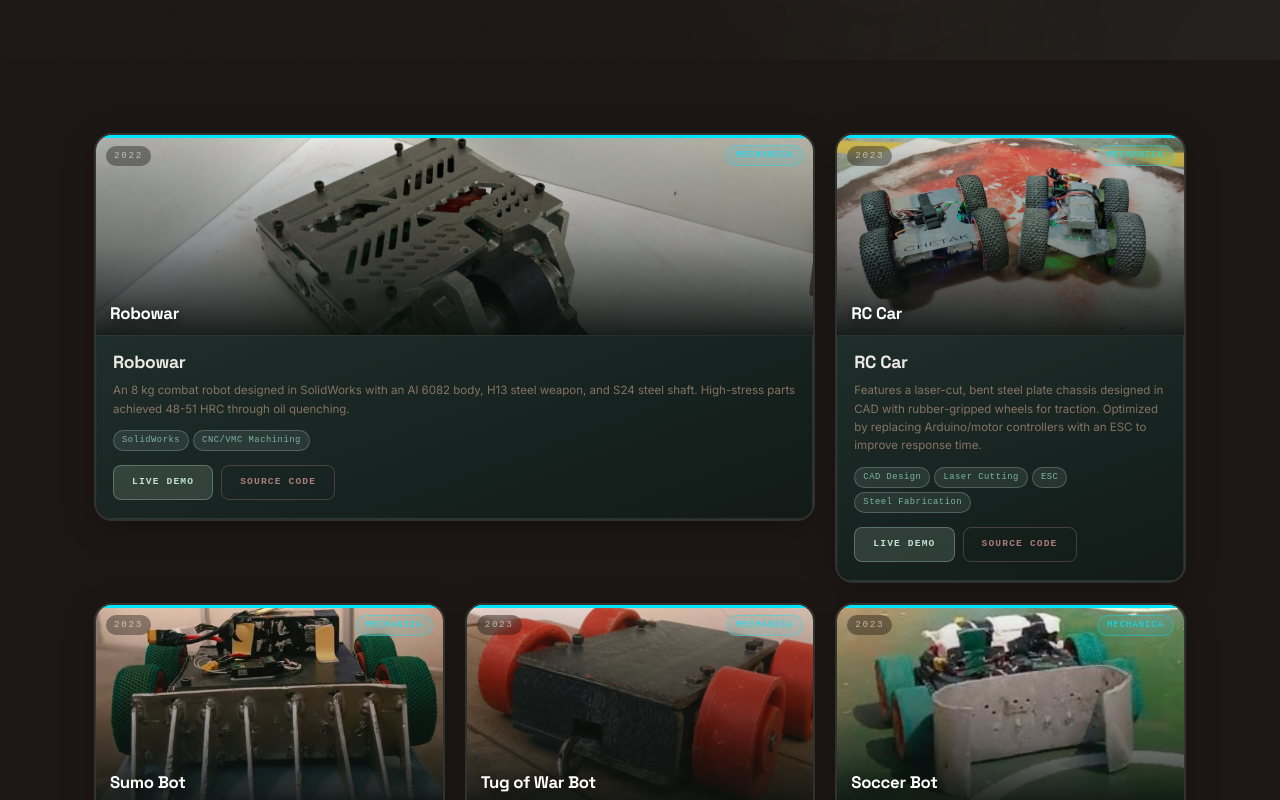
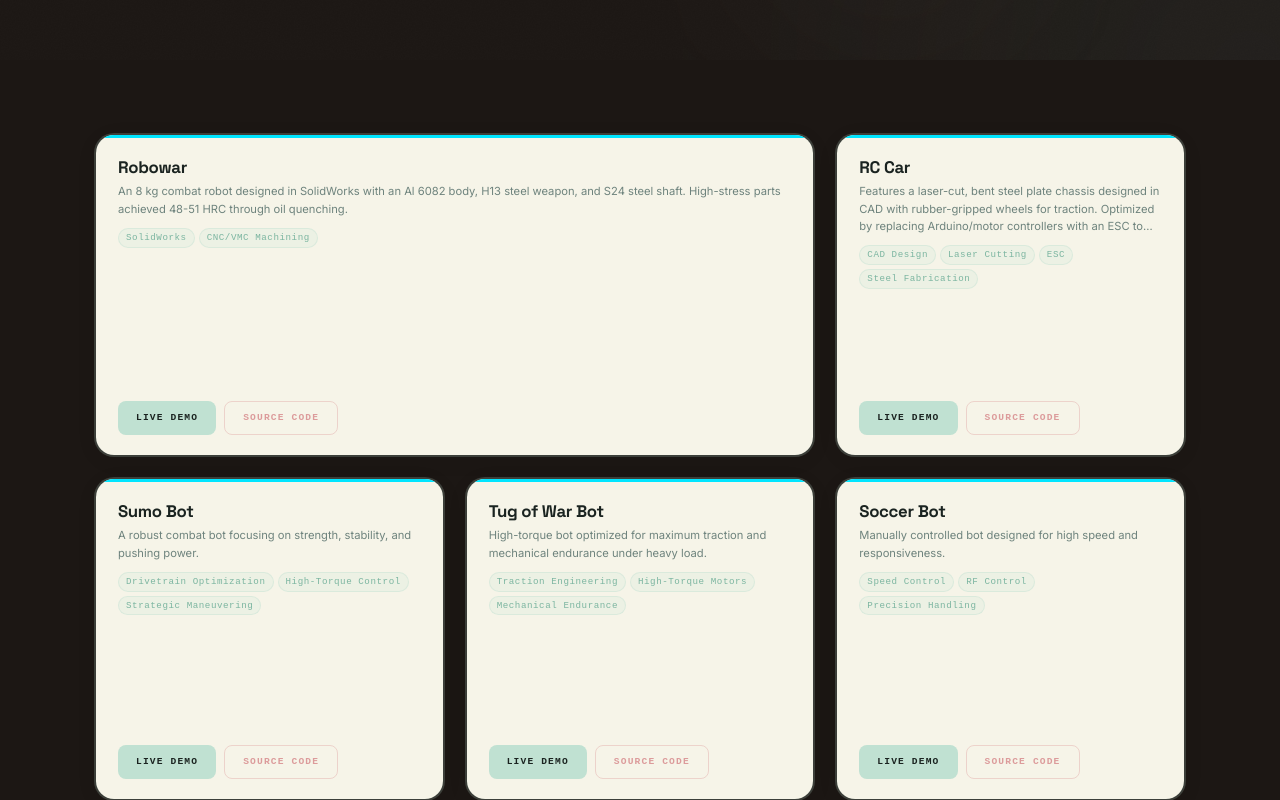
Before and after one commit to sswayam935-ai/RAVCLUB.IN, a Next.js app: page /projects in a window 1280 px wide. Shown: the part 740-1540 px from the top of the page. Built offline with nearby package versions, Linux system fonts and the light colour scheme.

Commit message:
fix: project cards now show full-bleed images with gradient overlay and title

```diff
--- a/src/app/projects/ProjectCard.module.css
+++ b/src/app/projects/ProjectCard.module.css
@@ -4,19 +4,21 @@
   position: relative;
   width: 100%;
   min-height: 320px;
+  background-color: #0E1C18;
   border-radius: 18px;
+  display: flex;
+  align-items: center;
+  justify-content: center;
   overflow: hidden;
   perspective: 1000px;
-  box-shadow: 0 0 0 2px rgba(192, 225, 210, 0.15), 0 8px 32px rgba(0, 0, 0, 0.25);
-  transition: transform 0.5s cubic-bezier(0.175, 0.885, 0.32, 1.275),
-              box-shadow 0.5s ease;
-  cursor: pointer;
-  background-color: #1a2320;
+  box-shadow: 0 0 0 2px rgba(192, 225, 210, 0.2), 0 4px 24px rgba(26, 35, 32, 0.05);
+  transition: all 0.6s cubic-bezier(0.175, 0.885, 0.32, 1.275);
+  cursor: default;
 }
 
 .card:hover {
-  transform: scale(1.025);
-  box-shadow: 0 0 0 2px rgba(192, 225, 210, 0.45), 0 24px 64px rgba(0, 0, 0, 0.45);
+  transform: scale(1.02);
+  box-shadow: 0 0 0 2px rgba(192, 225, 210, 0.5), 0 20px 56px rgba(26, 35, 32, 0.1);
 }
 
 /* ── Colored top accent ── */
@@ -27,21 +29,28 @@
   right: 0;
   height: 3px;
   border-radius: 18px 18px 0 0;
-  opacity: 0.8;
+  opacity: 0.65;
   transition: opacity 0.4s ease;
-  z-index: 5;
+  z-index: 3;
 }
 
 .card:hover .colorBar {
   opacity: 1;
 }
 
-/* ── Front face — full-bleed image ── */
+/* ── Front face ── */
 .cardFront {
   position: absolute;
   inset: 0;
+  display: flex;
+  flex-direction: column;
+  align-items: flex-start;
+  justify-content: flex-end;
+  padding: 0;
   z-index: 1;
-  transition: opacity 0.35s ease;
+  transition: opacity 0.25s ease;
+  overflow: hidden;
+  border-radius: inherit;
 }
 
 .card:hover .cardFront {
@@ -49,113 +58,61 @@
   pointer-events: none;
 }
 
-/* ── Image fill — covers the entire front ── */
-.imageWrap {
-  position: absolute;
-  inset: 0;
-  width: 100%;
-  height: 100%;
-}
-
-.projectImage {
-  width: 100%;
-  height: 100%;
-  object-fit: cover;
-  object-position: center;
-  display: block;
-  transition: transform 0.6s ease;
-}
-
-.card:hover .projectImage {
-  transform: scale(1.06);
-}
-
-/* Fallback when no image */
-.imageFallback {
-  position: absolute;
-  inset: 0;
-  display: flex;
-  align-items: center;
-  justify-content: center;
-  background: linear-gradient(135deg, #1a2320 0%, #2c3e38 100%);
-}
-
-/* ── Gradient overlay — bottom label area ── */
-.imageOverlay {
-  position: absolute;
-  inset: 0;
-  background: linear-gradient(
-    to top,
-    rgba(10, 16, 14, 0.92) 0%,
-    rgba(10, 16, 14, 0.4) 45%,
-    transparent 100%
-  );
-  z-index: 2;
-}
-
-/* ── Meta row — top badges ── */
 .metaRow {
   position: absolute;
-  top: 14px;
-  left: 14px;
-  right: 14px;
+  top: 16px;
+  left: 16px;
+  right: 16px;
   display: flex;
   justify-content: space-between;
   align-items: center;
-  z-index: 3;
 }
 
 .yearBadge {
   font-family: var(--font-mono);
-  font-size: 0.58rem;
+  font-size: 0.6rem;
   letter-spacing: 0.18em;
-  color: rgba(255, 255, 255, 0.55);
-  background: rgba(0, 0, 0, 0.35);
-  padding: 3px 8px;
-  border-radius: 100px;
-  backdrop-filter: blur(6px);
+  color: rgba(26, 35, 32, 0.28);
 }
 
 .categoryBadge {
   font-family: var(--font-mono);
-  font-size: 0.55rem;
+  font-size: 0.58rem;
   letter-spacing: 0.12em;
   text-transform: uppercase;
   padding: 3px 9px;
   border-radius: 100px;
   border: 1px solid;
-  backdrop-filter: blur(6px);
 }
 
-/* ── Title block — bottom of front ── */
-.frontBottom {
-  position: absolute;
-  bottom: 0;
-  left: 0;
-  right: 0;
-  padding: 16px 18px;
-  z-index: 3;
-  display: flex;
-  flex-direction: column;
-  gap: 4px;
+.icon {
+  width: 48px;
+  height: 48px;
+  fill: rgba(26, 35, 32, 0.18);
+  transition: all 0.5s cubic-bezier(0.175, 0.885, 0.32, 1.275);
+}
+
+.card:hover .icon {
+  transform: scale(0);
+  opacity: 0;
 }
 
 .frontTitle {
   margin: 0;
   font-family: var(--font-display);
-  font-weight: 800;
-  font-size: 1.05rem;
-  color: #ffffff;
-  letter-spacing: -0.02em;
-  line-height: 1.2;
-  text-shadow: 0 2px 8px rgba(0,0,0,0.6);
+  font-weight: 700;
+  font-size: 0.92rem;
+  color: rgba(26, 35, 32, 0.55);
+  text-align: center;
+  letter-spacing: -0.01em;
+  line-height: 1.3;
 }
 
 .liveDot {
   font-family: var(--font-mono);
-  font-size: 0.55rem;
+  font-size: 0.6rem;
   color: #7BB5A0;
-  letter-spacing: 0.12em;
+  letter-spacing: 0.1em;
 }
 
 /* ── Back face — flips up from bottom on hover ── */
@@ -164,16 +121,14 @@
   inset: 0;
   padding: 22px 22px 20px;
   box-sizing: border-box;
-  background: linear-gradient(160deg, #1e2e2a 0%, #111a17 100%);
-  border: 1px solid rgba(192, 225, 210, 0.08);
+  background-color: #F6F4E8;
   transform: rotateX(-90deg);
   transform-origin: bottom;
-  transition: all 0.55s cubic-bezier(0.175, 0.885, 0.32, 1.275);
+  transition: all 0.6s cubic-bezier(0.175, 0.885, 0.32, 1.275);
   display: flex;
   flex-direction: column;
   justify-content: space-between;
-  z-index: 4;
-  border-radius: 18px;
+  z-index: 2;
 }
 
 .card:hover .cardContent {
@@ -181,23 +136,23 @@
 }
 
 .cardTitle {
-  margin: 0 0 8px 0;
+  margin: 0 0 6px 0;
   font-family: var(--font-display);
-  font-size: 1.1rem;
-  color: #EDE9E6;
-  font-weight: 800;
+  font-size: 1.05rem;
+  color: #1A2320;
+  font-weight: 700;
   letter-spacing: -0.02em;
   line-height: 1.2;
 }
 
 .cardDescription {
-  margin: 0 0 12px 0;
+  margin: 0 0 10px 0;
   font-family: var(--font-body);
-  font-size: 0.72rem;
-  color: rgba(154, 128, 112, 0.85);
-  line-height: 1.6;
+  font-size: 0.7rem;
+  color: #6E837D;
+  line-height: 1.55;
   display: -webkit-box;
-  -webkit-line-clamp: 4;
+  -webkit-line-clamp: 3;
   -webkit-box-orient: vertical;
   overflow: hidden;
 }
@@ -206,16 +161,16 @@
   display: flex;
   flex-wrap: wrap;
   gap: 4px;
-  margin-bottom: 14px;
+  margin-bottom: 12px;
 }
 
 .techTag {
   font-family: var(--font-mono);
-  font-size: 0.55rem;
-  padding: 3px 8px;
+  font-size: 0.575rem;
+  padding: 2px 7px;
   border-radius: 100px;
-  background: rgba(192, 225, 210, 0.1);
-  border: 1px solid rgba(192, 225, 210, 0.25);
+  background: rgba(192, 225, 210, 0.18);
+  border: 1px solid rgba(192, 225, 210, 0.42);
   color: #7BB5A0;
   letter-spacing: 0.06em;
   white-space: nowrap;
@@ -230,118 +185,57 @@
 .cardButton {
   padding: 9px 18px;
   border-radius: 8px;
-  background: rgba(192, 225, 210, 0.15);
-  border: 1px solid rgba(192, 225, 210, 0.3);
-  color: #C0E1D2;
+  background: #C0E1D2;
+  border: none;
+  color: #1A2320;
   font-family: var(--font-mono);
   font-size: 0.6rem;
   letter-spacing: 0.12em;
   text-transform: uppercase;
   font-weight: 700;
   cursor: pointer;
-  transition: background 0.25s ease, color 0.25s ease, border-color 0.25s ease;
+  transition: background 0.25s ease, color 0.25s ease;
 }
 
 .cardButton:hover {
   background: #7BB5A0;
-  border-color: #7BB5A0;
-  color: #0e1a16;
+  color: #F6F4E8;
 }
 
 .secondary {
   background: transparent;
-  color: rgba(220, 155, 155, 0.75);
-  border: 1px solid rgba(220, 155, 155, 0.25);
+  color: #DC9B9B;
+  border: 1px solid rgba(220, 155, 155, 0.38);
 }
 
 .secondary:hover {
-  background: rgba(220, 155, 155, 0.12);
-  color: #DC9B9B;
-  border-color: rgba(220, 155, 155, 0.5);
+  background: rgba(220, 155, 155, 0.1);
+  color: #BA6B6B;
 }
 
-/* ─── Touch / Mobile — completely restructure away from flip mechanic ─── */
-/*
- * On touch screens the 3D flip never fires.
- * We switch the card to a normal-flow flexbox column:
- *   top: fixed-height image block (cardFront)
- *   bottom: content block (cardContent) — no transforms, in normal flow
- * This eliminates the overlap/collapse caused by stacked absolute divs.
- */
+/* ─── Touch device overrides (@media hover: none) ─── */
+/* On touch screens the 3D flip never fires.
+   We skip the flip entirely: always show cardContent, always hide cardFront. */
+
 @media (hover: none) {
-  /* Card becomes a flex column, auto height */
-  .card {
-    min-height: unset;
-    overflow: visible;
-    perspective: none;
-    display: flex;
-    flex-direction: column;
-    border-radius: 16px;
-    overflow: hidden; /* re-apply just for border-radius clipping */
-  }
-
+  /* Tap feedback */
   .card:active {
     transform: scale(0.98);
   }
 
-  /* Front: fixed-height image strip at top — in normal flow */
-  .cardFront {
-    position: relative;
-    inset: unset;
-    height: 200px;
-    flex-shrink: 0;
-    opacity: 1 !important;
-    pointer-events: auto !important;
-    z-index: 1;
+  /* Always show back face */
+  .cardContent {
+    transform: rotateX(0deg);
   }
 
-  /* imageWrap fills the cardFront height */
-  .imageWrap {
-    position: absolute;
-    inset: 0;
+  /* Always hide front face */
+  .cardFront {
+    opacity: 0;
+    pointer-events: none;
   }
 
-  /* metaRow stays absolute inside cardFront — that's fine */
-  .metaRow {
-    position: absolute;
-    top: 10px;
-    left: 10px;
-    right: 10px;
-    z-index: 3;
-  }
-
-  /* frontBottom stays absolute inside cardFront */
-  .frontBottom {
-    position: absolute;
-    bottom: 0;
-    left: 0;
-    right: 0;
-    z-index: 3;
-    padding: 12px 14px;
-  }
-
-  /* Content block: normal flow below the image */
-  .cardContent {
-    position: relative;
-    inset: unset;
-    transform: none !important;
-    transform-origin: unset;
-    border-radius: 0;
-    border-top: 1px solid rgba(192, 225, 210, 0.1);
-    padding: 16px 16px 18px;
-    flex: 1;
-    z-index: 2;
-  }
-
-  /* colorBar stays on top */
+  /* Always show color bar at full opacity */
   .colorBar {
-    position: absolute;
-    z-index: 5;
     opacity: 1;
   }
-
-  /* Loosen description line clamp on mobile */
-  .cardDescription {
-    -webkit-line-clamp: 5;
-  }
 }
--- a/src/app/projects/page.tsx
+++ b/src/app/projects/page.tsx
@@ -31,30 +31,41 @@ function ProjectCard({ project, index }: { project: Project; index: number }) {
 
         {/* ── Front — full-bleed image ── */}
         <div className={s.cardFront}>
-          {/* Full-bleed image */}
-          <div className={s.imageWrap}>
-            {project.image ? (
+          {/* Full-bleed project image */}
+          {project.image && (
             // eslint-disable-next-line @next/next/no-img-element
             <img
               src={project.image}
               alt={project.title}
-                className={s.projectImage}
+              style={{
+                position: "absolute",
+                inset: 0,
+                width: "100%",
+                height: "100%",
+                objectFit: "cover",
+                objectPosition: "center",
+                display: "block",
+                borderRadius: "inherit",
+              }}
             />
-            ) : (
-              <div className={s.imageFallback}>
-                <svg width="48" height="48" viewBox="0 0 24 24" fill="rgba(192,225,210,0.2)" xmlns="http://www.w3.org/2000/svg">
-                  <path d="M20 5H4V19L13.2923 9.70649C13.6828 9.31595 14.3159 9.31591 14.7065 9.70641L20 15.0104V5ZM2 3.9934C2 3.44476 2.45531 3 2.9918 3H21.0082C21.556 3 22 3.44495 22 3.9934V20.0066C22 20.5552 21.5447 21 21.0082 21H2.9918C2.44405 21 2 20.5551 2 20.0066V3.9934ZM8 11C6.89543 11 6 10.1046 6 9C6 7.89543 6.89543 7 8 7C9.10457 7 10 7.89543 10 9C10 10.1046 9.10457 11 8 11Z" />
-                </svg>
-              </div>
           )}
-          </div>
 
-          {/* Gradient overlay for text readability */}
-          <div className={s.imageOverlay} />
+          {/* Dark gradient overlay for legibility */}
+          <div
+            style={{
+              position: "absolute",
+              inset: 0,
+              background:
+                "linear-gradient(to top, rgba(10,18,15,0.92) 0%, rgba(10,18,15,0.45) 50%, rgba(10,18,15,0.15) 100%)",
+              borderRadius: "inherit",
+            }}
+          />
 
-          {/* Top badges */}
-          <div className={s.metaRow}>
-            <span className={s.yearBadge}>{project.year}</span>
+          {/* Meta row — year + category badge */}
+          <div className={s.metaRow} style={{ position: "relative", zIndex: 2 }}>
+            <span className={s.yearBadge} style={{ color: "rgba(255,255,255,0.6)" }}>
+              {project.year}
+            </span>
             <span
               className={s.categoryBadge}
               style={{
@@ -67,13 +78,32 @@ function ProjectCard({ project, index }: { project: Project; index: number }) {
             </span>
           </div>
 
-          {/* Bottom title */}
-          <div className={s.frontBottom}>
-            <p className={s.frontTitle}>{project.title}</p>
+          {/* Title at bottom */}
+          <p
+            className={s.frontTitle}
+            style={{
+              position: "absolute",
+              bottom: 20,
+              left: 20,
+              right: 20,
+              zIndex: 2,
+              color: "#ffffff",
+              textAlign: "left",
+              fontSize: "1.05rem",
+              fontWeight: 700,
+            }}
+          >
+            {project.title}
+          </p>
+
           {project.status === "In Progress" && (
-              <span className={s.liveDot}>● In Progress</span>
+            <span
+              className={s.liveDot}
+              style={{ position: "absolute", bottom: 48, left: 20, zIndex: 2 }}
+            >
+              ● Live
+            </span>
           )}
-          </div>
         </div>
 
         {/* ── Back — flips up from bottom on hover ── */}
@@ -96,6 +126,7 @@ function ProjectCard({ project, index }: { project: Project; index: number }) {
     </motion.div>
   );
 }
+
 
 /* ─── Floating symbol decoration ─── */
 const symbols = ["</>", "{}", "//", "[ ]", "=>", "01"];
@@ -251,7 +282,7 @@ export default function ProjectsPage() {
               animate={{ opacity: 1 }}
               exit={{ opacity: 0 }}
               transition={{ duration: 0.25 }}
-              className="grid sm:grid-cols-2 lg:grid-cols-3 gap-5 sm:gap-6"
+              className="grid sm:grid-cols-2 lg:grid-cols-3 gap-6"
             >
               {filtered.map((project, i) => (
                 <ProjectCard key={project.id} project={project} index={i} />
```
Lines whose indentation alone changed are shown as unchanged.
